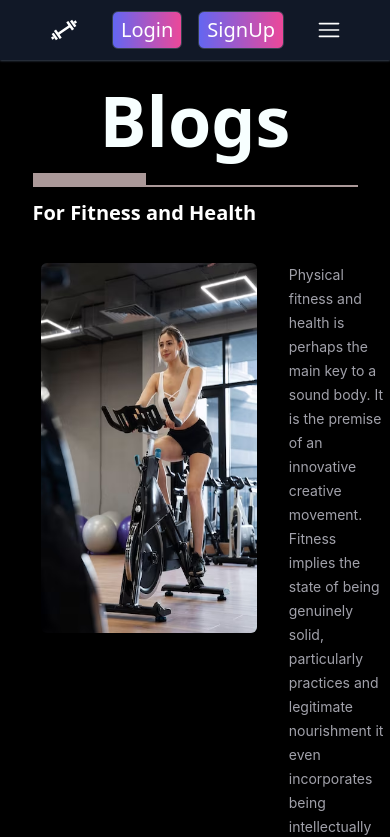
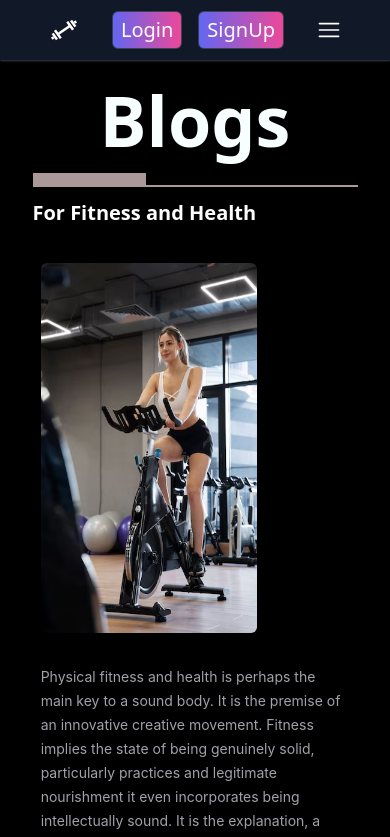
Before and after one commit to ayusraj7/fitness-app, a React (Create React App) app: page /blogs/1 in a window 390 px wide. Shown: the top 837 px of the page. Built offline with nearby package versions, Linux system fonts and the light colour scheme; no server answers.

Commit message:
fourth commit

```diff
--- a/src/pages/Blogs.js
+++ b/src/pages/Blogs.js
@@ -18,7 +18,7 @@ const Blogs = () => {
                 <p className='font-semibold text-xl text-white'>For Fitness and Health</p>
             </div>
 
-            <div className='w-[95%] mx-auto mt-6 flex gap-8 justify-evenly'>
+            <div className='w-[95%] mx-auto mt-6 flex sm:flex-row flex-col gap-8 justify-evenly'>
                 <img src={img} alt="blogs" className='rounded-md h-[370px] w-[70%]'/>
                 <p className=' lg:w-[45%] text-sm lg:text-[17px] leading-6 text-zinc-400 font-inter flex items-center'>Physical fitness and health is perhaps the main key to a sound body. It is the premise of an innovative creative movement. Fitness implies the state of being genuinely solid, particularly practices and legitimate nourishment it even incorporates being intellectually sound. It is the explanation, a condition of general prosperity set apart by actual wellbeing and mental solidness. Fitness isn’t simply twisting our bodies. It is tied in with having cardiovascular and generally solid perseverance and strength, just as a solid safe framework, and in particular, a fulfilled condition of your brain.</p>
             </div>
```
